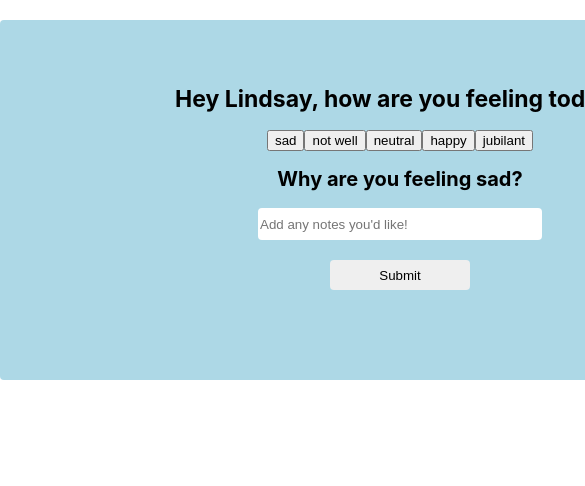
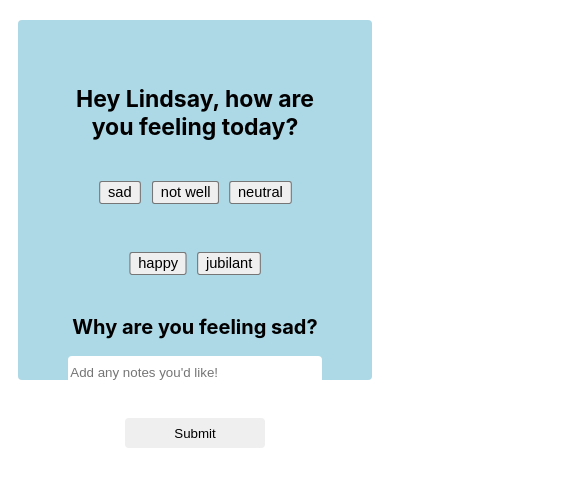
Before and after one commit to lindsayesterman/MoodTracker, a React (Create React App) app: page / in a window 390 px wide. Both pictures are taken after a click on the button "sad". Shown: the top 486 px of the page, 585 px wide, since content can reach past the window. Built offline with nearby package versions, Linux system fonts and the light colour scheme.

Commit message:
responsive

```diff
--- a/src/MoodExp/MoodExp.css
+++ b/src/MoodExp/MoodExp.css
@@ -1,5 +1,5 @@
 .moodExp input.whyMood {
-    width:280px;
+    width:250px;
     height:30px;
     border:none;
     border-radius:4px;
@@ -12,7 +12,7 @@
 
 .moodExp button[type="submit"]{
     width:140px;
-    margin:20px;
+    margin:30px;
     height:30px;
     border-radius: 4px;
     border:none;
--- a/src/MoodTracker/MoodTracker.css
+++ b/src/MoodTracker/MoodTracker.css
@@ -1,6 +1,6 @@
 .mood-tracker{
     background-color: lightblue;
-    width:700px;
+    width:65%;
     height:260px;
     padding:50px;
     text-align: center;
--- /dev/null
+++ b/src/SelectMood/SelectMood.css
@@ -0,0 +1,4 @@
+div.selectMood button {
+    margin: 25px 8px;
+    transform: scale(1.1);
+}
--- a/src/SelectMood/SelectMood.js
+++ b/src/SelectMood/SelectMood.js
@@ -1,8 +1,9 @@
 import React from "react";
+import "./SelectMood.css"
 
 export default function SelectMood(props) {
   return (
-    <div>
+    <div className="selectMood">
       <h1>Hey Lindsay, how are you feeling today?</h1>
       <button value="sad" onClick={props.getButtonClicked} id="sad">
         sad
```
Also changed, not shown: src/MoodExp.js (deleted, +0 -20 lines).
